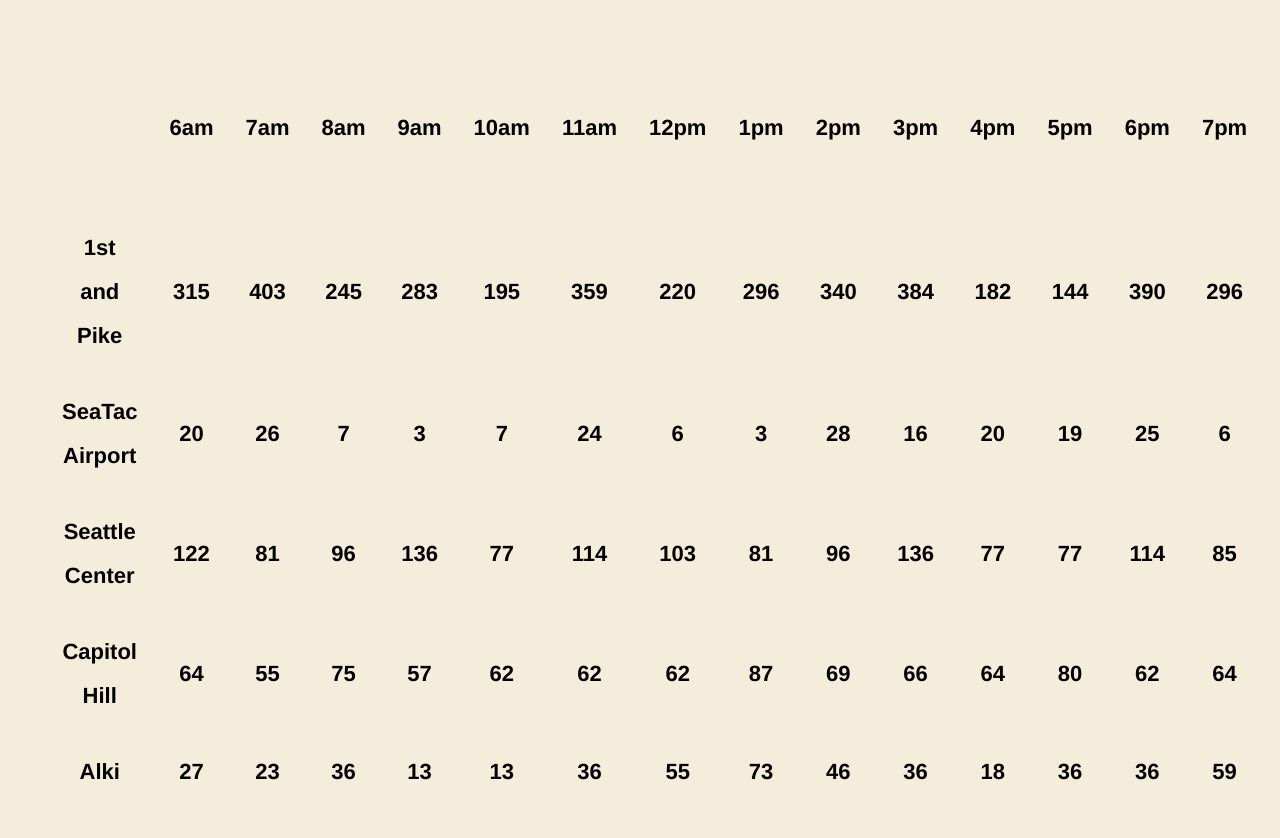
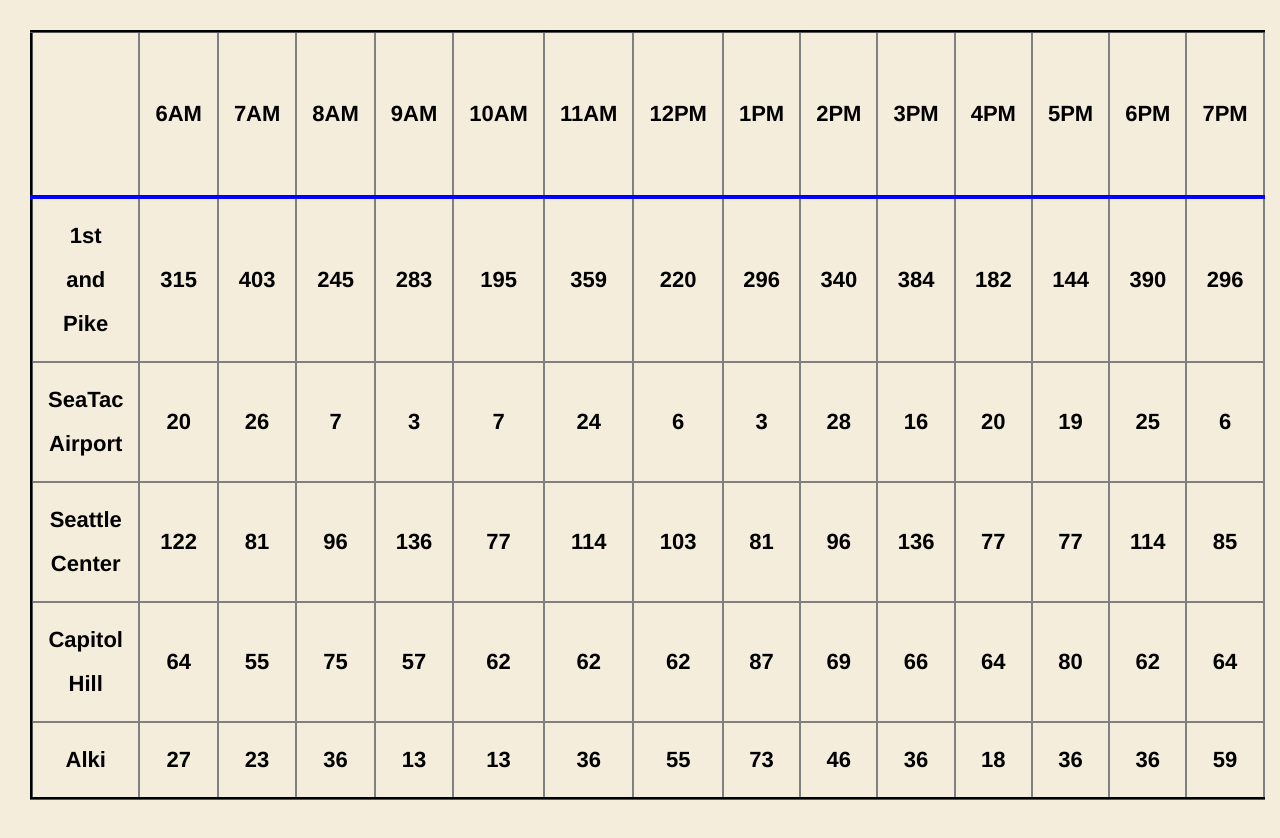
Before and after one commit to hanhthaoluu/cookie-stand, a plain HTML site: page sales.html in a window 1280 px wide. Drawn offline with Linux system fonts and the light colour scheme.

Commit message:
styled table

```diff
--- a/style.css
+++ b/style.css
@@ -1,7 +1,25 @@
-.cookiesSoldPerDay {
-  font-size: 22;
+/*sales.html*/
+#generated-table {
+  border: 3px groove black;
+  text-align: center;
+  border-collapse: collapse;
+  border-spacing: 0;
 }
 
+th {
+  text-transform: uppercase;
+  border: 2px solid grey;
+  border-bottom: 4px solid blue;
+  text-align: center;
+}
+
+
+td {
+  border: 2px solid grey;
+  empty-cells: show;
+  border-collapse: collapse;
+  border-spacing: 0;
+}
 
 /*Public-facing page*/
 * {
```
Also changed, not shown: app.js (+0 -14 lines), sales.html (+0 -5 lines).
